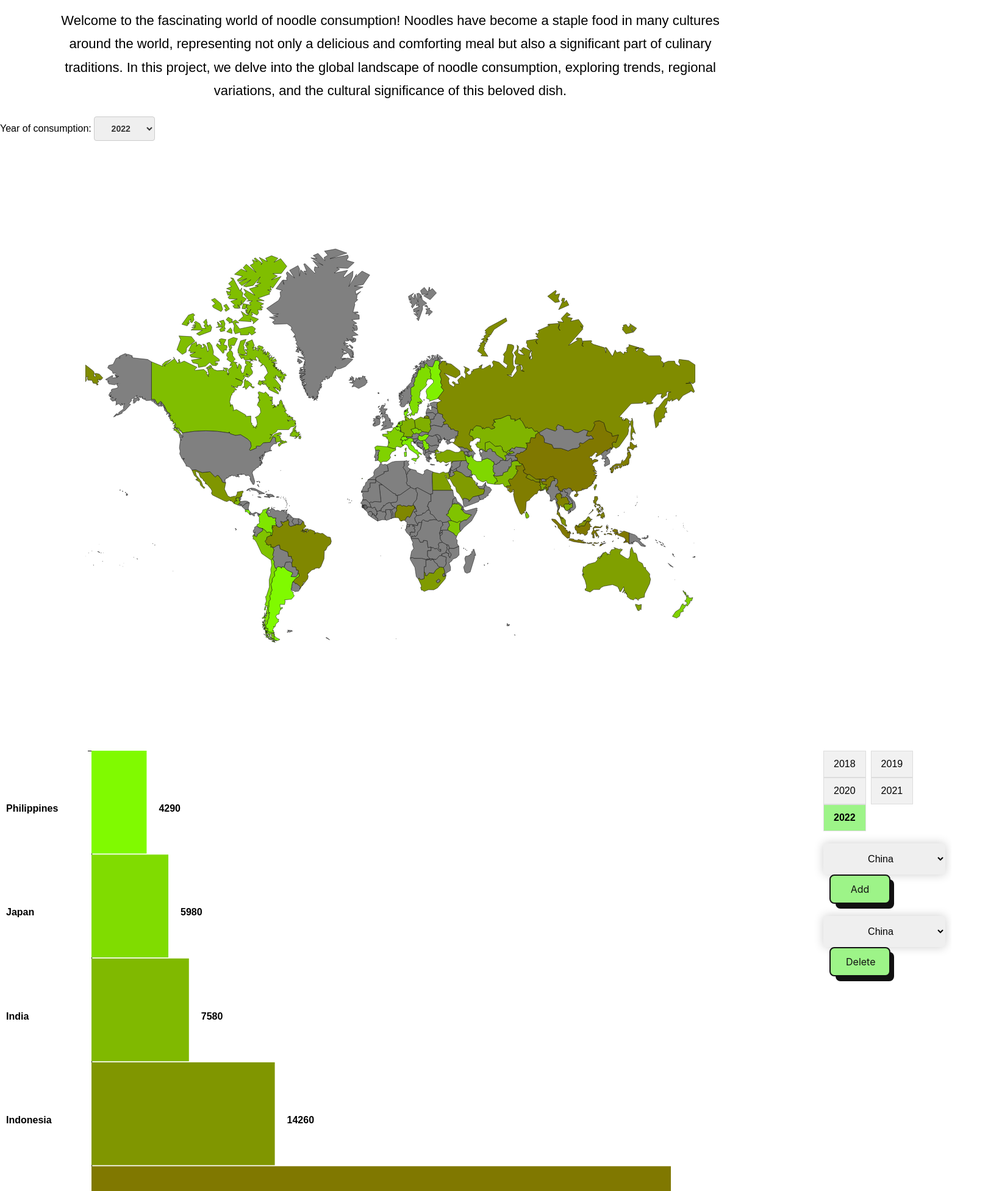
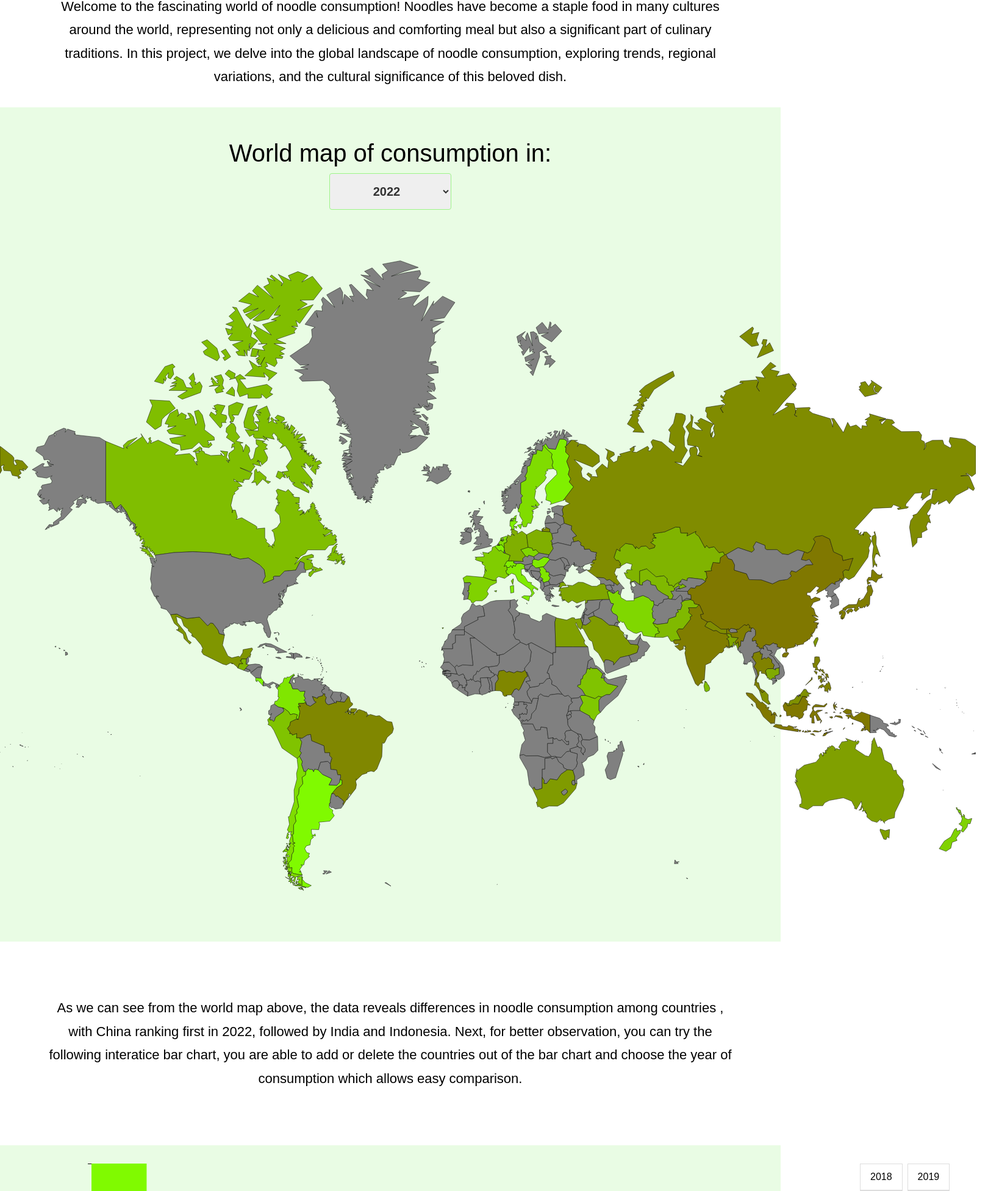
Before and after one commit to NTThanhTam/DSDV_project, a plain HTML site: page index.html in a window 1280 px wide. Shown: the part 307-2260 px from the top of the page at 61% size, 1620 px wide, since content can reach past the window. Drawn offline with Linux system fonts and the light colour scheme.

Commit message:
more and more css

```diff
--- a/index.html
+++ b/index.html
@@ -2,7 +2,7 @@
 <html lang="en">
 <head>
     <meta charset="UTF-8">
-    <title>Title</title>
+    <title>DSDV project</title>
     <link rel="stylesheet" href="style.css">
     <script type="text/javascript" src="d3/d3.js"></script>
     <script type="text/javascript" src="script.js"></script>
@@ -28,8 +28,9 @@
             exploring trends, regional variations, and the cultural significance of this beloved dish.</h3>
     </div>
     <div id="world_map_SVG">
-        <div class="year">
-            <label class="year-select-label">Year of consumption:
+        <div class="world_map_title"><h4>World map of consumption in:</h4></div>
+        <div class="year-selection">
+            <label class="year-select-label">
                 <select id="year-select">
                     <option value="y2018">2018</option>
                     <option value="y2019">2019</option>
@@ -40,6 +41,15 @@
             </label>
         </div>
     </div>
+
+    <div>
+        <h3 id="overview">As we can see from the world map above,
+            the data reveals differences in noodle consumption among countries
+        , with China ranking first in 2022, followed by India and Indonesia.
+            Next, for better observation, you can try the following interatice bar chart, you are able to add or delete the countries out of the bar chart and choose the year of consumption which allows easy comparison.
+    </h3>
+    </div>
+
     <div id="bar_chart">
         <div id="bar_chart-svg"></div>
         <div id="modifyButtons">
--- a/script.js
+++ b/script.js
@@ -60,8 +60,8 @@ year_indexes = {
 }
 
 function draw_geoJSON(geojson, year){
-        var height = 1000
-        var width = 1000
+        var height = 1200
+        var width = 1600
 
         var svg = d3.select("#world_map_SVG")
                     .append("svg")
@@ -134,6 +134,7 @@ function draw_barChart(used_data, full_data, year){
                 .append("svg")
                 .attr("width", width + padding)
                 .attr("height", height + padding)
+                .style("margin-top", "30px")
 
     const year_index = year_indexes[year]
 
--- a/style.css
+++ b/style.css
@@ -8,7 +8,7 @@
 
 header.header{
   display: block;
-  background-color: rgb(157, 244, 136);
+  background-color: rgb(233, 252, 228);
   box-shadow: 0 0 0 1px rgba(53,72,91,.04),
               0 2px 2px rgba(0,0,0,0),
               0 4px 4px rgba(0,0,0,.01),
@@ -17,6 +17,8 @@ header.header{
               0 30px 30px rgba(0,0,0,.02),
               0 70px 65px rgba(0,0,0,.03);  ;
   box-sizing: border-box;
+  padding: 10px;
+  border-radius: 0 0 30px 30px;
 }
 
 .nav{
@@ -48,6 +50,11 @@ header.header{
 
 .logo {
   display: inline-block;
+  font-size: 20px;
+}
+
+.github{
+  font-size: 20px;
 }
 
 body {
@@ -79,11 +86,37 @@ body {
   text-shadow: 2px 2px 4px rgba(0, 0, 0, 0.5),
                -2px -2px 4px rgba(0, 0, 0, 0.5),
                2px -2px 4px rgba(0, 0, 0, 0.5),
-               -2px 2px 4px rgba(0, 0, 0, 0.5);}
+               -2px 2px 4px rgba(0, 0, 0, 0.5);
+  margin-bottom: 0;
+  }
+
+#world_map_SVG{
+  background-color: rgb(233, 252, 228);
+  margin-top: 30px;
+  margin-bottom: 30px;
+
+}
+
+.year-selection{
+  display: flex;
+  justify-content: center;
+  align-items: center;
+}
+
+.world_map_title{
+  display: flex;
+  justify-content: center;
+  align-items: center;
+}
+
+.world_map_title h4{
+  font-size: 40px;
+  font-weight: normal;
+  margin-bottom: 10px;
+}
 
 .year-select-label select {
-  /* background-color: rgb(157, 244, 136); */
-  border: 1px solid #ccc;
+  border: 1px solid rgb(157, 244, 136);
   border-radius: 4px;
   padding: 6px 10px;
   font-size: 14px;
@@ -93,8 +126,23 @@ body {
 #year-select{
   text-align: center;
   font-weight: 800;
-  width: 100px;
-  height: 40px;
+  font-size: 20px;
+  width: 200px;
+  height: 60px;
+}
+
+#overview{
+  text-align: center;
+  font-size: 22px;
+  box-sizing: border-box;
+  line-height: 1.75em;
+  font-weight: 400;
+  word-wrap: break-word;
+  font-variant-numeric: proportional-nums;
+  margin-left: 80px;
+  margin-right: 80px;
+  margin-top: 90px;
+  margin-bottom: 90px;
 }
 
 .year-button {
@@ -112,11 +160,16 @@ body {
 }
 
 #bar_chart{
-  display: inline-flex
+  width: 100%;
+  display: inline-flex;
+  background-color: rgb(233, 252, 228);
+  margin-bottom: 30px;
 }
 
+
 #modifyButtons{
-  display: inline-block
+  display: inline-block;
+  margin-left: 60px;
 }
 
 .bar{
@@ -291,7 +344,16 @@ body {
 }
 
 #yearButtons{
+  margin-top: 30px;
   margin-bottom: 20px;
+}
+
+#yearButtons button{
+  background-color: white
+}
+
+#yearButtons button.selected{
+  background-color: rgb(157, 244, 136);
 }
 
 .selectAdd{
```
